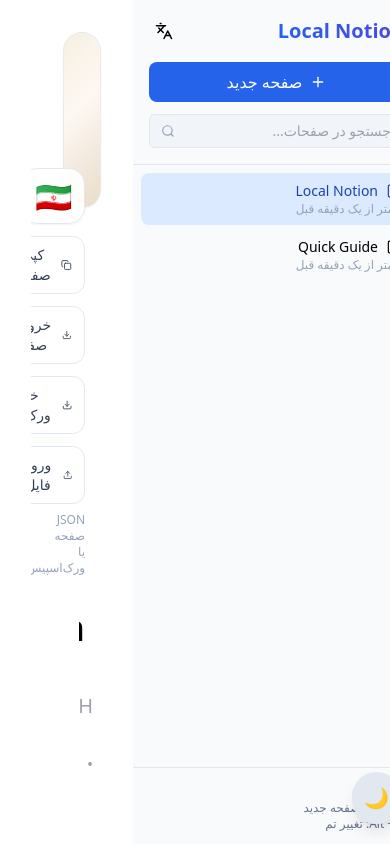
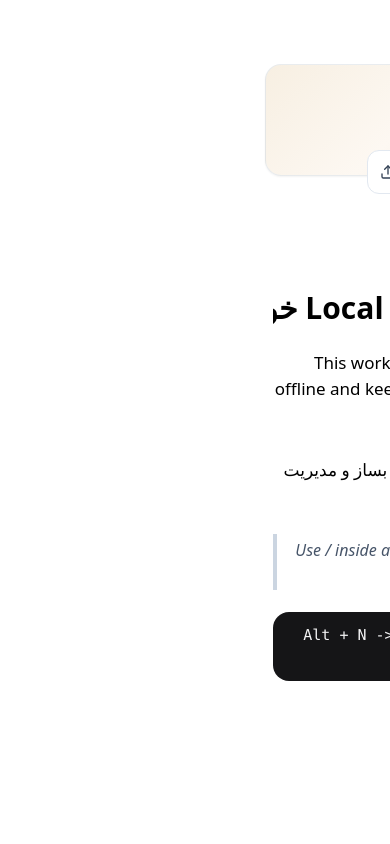
Before and after one commit to Fatemerjn/local-notion, a React (Vite) app: page / in a window 390 px wide. Built offline with nearby package versions, Linux system fonts and the light colour scheme.

Commit message:
make it responsive

```diff
--- a/src/App.tsx
+++ b/src/App.tsx
@@ -3,6 +3,7 @@
 import { Sidebar } from "@/components/layout";
 import { matchesShortcut } from "@/lib/shortcuts";
 import { useWorkspaceActions } from "@/store/selectors";
+import { Menu } from "lucide-react";
 import { Toaster, toast } from "react-hot-toast";
 
 function App() {
@@ -12,6 +13,7 @@
   const [dark, setDark] = useState(
     () => localStorage.getItem("theme") === "dark",
   );
+  const [sidebarOpen, setSidebarOpen] = useState(false);
 
   const { createDocument } = useWorkspaceActions();
 
@@ -46,12 +48,32 @@
 
   return (
     <div
-      className={`flex h-screen w-full overflow-hidden ${lang === "fa" ? "font-vazir" : "font-sans"}`}
+      className={`relative flex h-dvh w-full overflow-hidden bg-white dark:bg-slate-950 ${lang === "fa" ? "font-vazir" : "font-sans"}`}
     >
       <Toaster position="bottom-right" />
+      <button
+        type="button"
+        onClick={() => setSidebarOpen(true)}
+        className="fixed right-3 top-3 z-40 rounded-xl border border-slate-200 bg-white/90 p-2 shadow-sm backdrop-blur dark:border-slate-700 dark:bg-slate-900/90 md:hidden"
+        aria-label="Open sidebar"
+      >
+        <Menu size={20} />
+      </button>
+      {sidebarOpen && (
+        <button
+          type="button"
+          onClick={() => setSidebarOpen(false)}
+          className="fixed inset-0 z-40 bg-black/25 md:hidden"
+          aria-label="Close sidebar overlay"
+        />
+      )}
       <Sidebar
         lang={lang}
         onLangToggle={() => setLang((l) => (l === "en" ? "fa" : "en"))}
+        onNavigate={() => setSidebarOpen(false)}
+        className={`fixed inset-y-0 right-0 z-50 transition-transform duration-200 md:static md:z-auto md:translate-x-0 ${
+          sidebarOpen ? "translate-x-0" : "translate-x-full"
+        }`}
       />
       <Editor lang={lang} />
       <button
--- a/src/components/editor/Block.tsx
+++ b/src/components/editor/Block.tsx
@@ -3,6 +3,7 @@
   ChevronRight,
   Copy,
   GripVertical,
+  Plus,
   Trash2,
 } from "lucide-react";
 import TextareaAutosize from "react-textarea-autosize";
@@ -60,6 +61,7 @@
   } = useWorkspaceActions();
   const inputRef = useRef<HTMLInputElement | HTMLTextAreaElement>(null);
   const [activeCommandIndex, setActiveCommandIndex] = useState(0);
+  const [isTypeMenuOpen, setIsTypeMenuOpen] = useState(false);
   const placeholder = getBlockPlaceholder(block.type as BlockType);
   const isTodo = block.type === "todo";
   const isHeading = ["heading1", "heading2", "heading3"].includes(block.type);
@@ -67,20 +69,25 @@
   const isCode = block.type === "code";
   const isToggle = block.type === "toggle";
   const isDivider = block.type === "divider";
-  const slashQuery = block.content.startsWith("/")
-    ? block.content.slice(1).trim().toLowerCase()
+  const trimmedContent = block.content.trimStart();
+  const slashMatch = trimmedContent.match(/^[/\\](.*)$/);
+  const slashQuery = slashMatch
+    ? slashMatch[1].trim().toLowerCase()
     : "";
+  const commandQuery = isTypeMenuOpen ? "" : slashQuery;
   const filteredCommands = BLOCK_COMMANDS.filter((command) => {
-    if (!slashQuery) {
+    if (!commandQuery) {
       return true;
     }
 
     return [command.labelFa, command.labelEn, command.type].some((value) =>
-      value.toLowerCase().includes(slashQuery),
+      value.toLowerCase().includes(commandQuery),
     );
   });
   const isCommandMenuOpen =
-    !isDivider && block.content.startsWith("/") && filteredCommands.length > 0;
+    !isDivider &&
+    (isTypeMenuOpen || Boolean(slashMatch)) &&
+    filteredCommands.length > 0;
 
   const handleChange = (
     event: React.ChangeEvent<HTMLInputElement | HTMLTextAreaElement>,
@@ -116,13 +123,11 @@
 
   const selectCommand = (type: BlockType) => {
     setBlockType(block.id, type, docId);
-    updateBlock(
-      block.id,
-      {
-        content: type === "divider" ? "" : "",
-      },
-      docId,
-    );
+    updateBlock(block.id, { content: slashMatch || type === "divider" ? "" : block.content }, docId);
+    setIsTypeMenuOpen(false);
+    if (type !== "divider") {
+      onRequestFocus(block.id);
+    }
   };
 
   const focusSibling = (blockId: string | null) => {
@@ -180,6 +185,7 @@
 
       if (event.key === "Escape") {
         event.preventDefault();
+        setIsTypeMenuOpen(false);
         updateBlock(block.id, { content: "" }, docId);
         return;
       }
@@ -222,12 +228,21 @@
   };
 
   const renderHandle = () => (
-    <div className="mt-1 hidden w-8 shrink-0 items-start justify-center gap-1 text-zinc-300 group-hover:flex">
+    <div className="mt-1 flex w-16 shrink-0 items-start justify-center gap-1 text-zinc-300 sm:w-14">
+      <button
+        type="button"
+        onClick={() => setIsTypeMenuOpen((current) => !current)}
+        className="rounded p-1 text-zinc-400 transition hover:bg-zinc-200 hover:text-zinc-700 dark:hover:bg-zinc-700"
+        aria-label="Change block type"
+      >
+        <Plus size={15} />
+      </button>
       <button
         type="button"
         onClick={() => moveBlockBy(-1)}
-        className="rounded p-1 transition hover:bg-zinc-200 hover:text-zinc-600 dark:hover:bg-zinc-700"
+        className="hidden rounded p-1 transition hover:bg-zinc-200 hover:text-zinc-600 disabled:opacity-30 dark:hover:bg-zinc-700 sm:block"
         disabled={index === 0}
+        aria-label="Move block up"
       >
         <GripVertical size={14} />
       </button>
@@ -336,19 +351,20 @@
             )}
 
             {isCommandMenuOpen && (
-              <div className="absolute left-10 top-full z-20 mt-2 w-80 overflow-hidden rounded-2xl border border-slate-200 bg-white shadow-xl dark:border-slate-700 dark:bg-slate-900">
+              <div className="absolute inset-x-2 top-full z-50 mt-2 max-h-80 overflow-y-auto rounded-2xl border border-slate-200 bg-white shadow-xl dark:border-slate-700 dark:bg-slate-900 sm:inset-x-auto sm:w-80">
                 {filteredCommands.map((command, commandIndex) => (
                   <button
                     key={command.type}
                     type="button"
                     onMouseDown={(event) => event.preventDefault()}
                     onClick={() => selectCommand(command.type)}
-                    className={`flex w-full items-start justify-between px-4 py-3 text-left transition ${
+                    className={`flex w-full items-start justify-between gap-4 px-4 py-3 text-start transition ${
                       commandIndex === activeCommandIndex
                         ? "bg-slate-100 dark:bg-slate-800"
                         : "hover:bg-slate-50 dark:hover:bg-slate-800/80"
                     }`}
                   >
+                    <span className="flex min-w-0 flex-col">
                       <span className="font-medium text-slate-700 dark:text-slate-100">
                         {lang === "fa" ? command.labelFa : command.labelEn}
                       </span>
@@ -356,6 +372,10 @@
                         {lang === "fa"
                           ? command.descriptionFa
                           : command.descriptionEn}
+                      </span>
+                    </span>
+                    <span className="rounded-md bg-slate-100 px-2 py-1 text-xs text-slate-500 dark:bg-slate-800">
+                      /{command.type}
                     </span>
                   </button>
                 ))}
--- a/src/components/editor/Editor.tsx
+++ b/src/components/editor/Editor.tsx
@@ -2,7 +2,11 @@
 import { Copy, Download, Plus, Upload } from "lucide-react";
 import { toast } from "react-hot-toast";
 import { translations } from "@/i18n/translations";
-import { downloadJson, createPageExportName, createWorkspaceExportName } from "@/lib/export";
+import {
+  createPageExportName,
+  createWorkspaceExportName,
+  downloadJson,
+} from "@/lib/export";
 import {
   useActiveDocument,
   useDocuments,
@@ -126,15 +130,15 @@
   };
 
   return (
-    <div className="flex-1 overflow-auto p-8">
+    <div className="flex-1 overflow-auto px-3 pb-24 pt-16 sm:px-6 md:p-8">
       <div className="mx-auto max-w-3xl">
         <div
-          className="h-44 rounded-[28px] border border-slate-200/70 bg-cover bg-center shadow-sm dark:border-slate-700/80"
+          className="h-28 rounded-2xl border border-slate-200/70 bg-cover bg-center shadow-sm dark:border-slate-700/80 sm:h-36 md:h-44 md:rounded-[28px]"
           style={{ background: activeDocument.cover }}
         />
 
-        <div className="-mt-10 mb-8 px-4">
-          <div className="flex flex-wrap items-center gap-3">
+        <div className="-mt-7 mb-6 px-2 sm:-mt-10 sm:mb-8 sm:px-4">
+          <div className="flex flex-wrap items-center gap-2 sm:gap-3">
             <input
               type="text"
               value={activeDocument.icon ?? ""}
@@ -145,35 +149,39 @@
               }
               aria-label={t.pageIconLabel}
               placeholder={t.pageIconPlaceholder}
-              className="h-14 w-16 rounded-2xl border border-slate-200 bg-white/90 text-center text-3xl shadow-sm outline-none backdrop-blur dark:border-slate-700 dark:bg-slate-900/90"
+              className="h-12 w-14 rounded-2xl border border-slate-200 bg-white/90 text-center text-2xl shadow-sm outline-none backdrop-blur dark:border-slate-700 dark:bg-slate-900/90 sm:h-14 sm:w-16 sm:text-3xl"
             />
             <button
               onClick={handleDuplicatePage}
-              className="inline-flex items-center gap-2 rounded-xl border border-slate-200 bg-white px-3 py-2 text-sm text-slate-700 transition hover:bg-slate-50 dark:border-slate-700 dark:bg-slate-900 dark:text-slate-200 dark:hover:bg-slate-800"
+              className="inline-flex h-11 items-center gap-2 rounded-xl border border-slate-200 bg-white px-3 text-sm text-slate-700 transition hover:bg-slate-50 dark:border-slate-700 dark:bg-slate-900 dark:text-slate-200 dark:hover:bg-slate-800"
+              title={t.duplicatePage}
             >
               <Copy size={16} />
-              <span>{t.duplicatePage}</span>
+              <span className="hidden sm:inline">{t.duplicatePage}</span>
             </button>
             <button
               onClick={handleExportPage}
-              className="inline-flex items-center gap-2 rounded-xl border border-slate-200 bg-white px-3 py-2 text-sm text-slate-700 transition hover:bg-slate-50 dark:border-slate-700 dark:bg-slate-900 dark:text-slate-200 dark:hover:bg-slate-800"
+              className="inline-flex h-11 items-center gap-2 rounded-xl border border-slate-200 bg-white px-3 text-sm text-slate-700 transition hover:bg-slate-50 dark:border-slate-700 dark:bg-slate-900 dark:text-slate-200 dark:hover:bg-slate-800"
+              title={t.exportPage}
             >
               <Download size={16} />
-              <span>{t.exportPage}</span>
+              <span className="hidden sm:inline">{t.exportPage}</span>
             </button>
             <button
               onClick={handleExportWorkspace}
-              className="inline-flex items-center gap-2 rounded-xl border border-slate-200 bg-white px-3 py-2 text-sm text-slate-700 transition hover:bg-slate-50 dark:border-slate-700 dark:bg-slate-900 dark:text-slate-200 dark:hover:bg-slate-800"
+              className="inline-flex h-11 items-center gap-2 rounded-xl border border-slate-200 bg-white px-3 text-sm text-slate-700 transition hover:bg-slate-50 dark:border-slate-700 dark:bg-slate-900 dark:text-slate-200 dark:hover:bg-slate-800"
+              title={t.exportWorkspace}
             >
               <Download size={16} />
-              <span>{t.exportWorkspace}</span>
+              <span className="hidden sm:inline">{t.exportWorkspace}</span>
             </button>
             <button
               onClick={() => importInputRef.current?.click()}
-              className="inline-flex items-center gap-2 rounded-xl border border-slate-200 bg-white px-3 py-2 text-sm text-slate-700 transition hover:bg-slate-50 dark:border-slate-700 dark:bg-slate-900 dark:text-slate-200 dark:hover:bg-slate-800"
+              className="inline-flex h-11 items-center gap-2 rounded-xl border border-slate-200 bg-white px-3 text-sm text-slate-700 transition hover:bg-slate-50 dark:border-slate-700 dark:bg-slate-900 dark:text-slate-200 dark:hover:bg-slate-800"
+              title={t.importWorkspace}
             >
               <Upload size={16} />
-              <span>{t.importWorkspace}</span>
+              <span className="hidden sm:inline">{t.importWorkspace}</span>
             </button>
             <input
               ref={importInputRef}
@@ -183,10 +191,12 @@
               className="hidden"
             />
           </div>
-          <div className="mt-2 text-xs text-slate-400">{t.importHint}</div>
+          <div className="mt-2 hidden text-xs text-slate-400 sm:block">
+            {t.importHint}
+          </div>
         </div>
 
-        <div className="mb-8 px-4">
+        <div className="mb-6 px-2 sm:mb-8 sm:px-4">
           <input
             type="text"
             value={activeDocument.title}
@@ -194,7 +204,7 @@
               updateDocumentTitle(activeDocument.id, event.target.value)
             }
             placeholder={t.untitled}
-            className="w-full bg-transparent text-4xl font-bold outline-none placeholder:text-slate-300"
+            className="w-full bg-transparent text-3xl font-bold outline-none placeholder:text-slate-300 sm:text-4xl"
           />
         </div>
 
--- a/src/components/layout/Sidebar.tsx
+++ b/src/components/layout/Sidebar.tsx
@@ -12,9 +12,11 @@
 interface Props {
   lang: "en" | "fa";
   onLangToggle: () => void;
+  onNavigate?: () => void;
+  className?: string;
 }
 
-export const Sidebar = ({ lang, onLangToggle }: Props) => {
+export const Sidebar = ({ lang, onLangToggle, onNavigate, className = "" }: Props) => {
   const t = translations[lang];
   const documents = useDocuments();
   const activeDocId = useActiveDocId();
@@ -26,7 +28,9 @@
   );
 
   return (
-    <aside className="flex h-full w-72 flex-col border-r border-slate-200 bg-slate-50 dark:border-slate-800 dark:bg-slate-900">
+    <aside
+      className={`flex h-full w-80 max-w-[86vw] flex-col border-r border-slate-200 bg-slate-50 dark:border-slate-800 dark:bg-slate-900 md:w-72 ${className}`}
+    >
       <div className="border-b border-slate-200 p-4 dark:border-slate-800">
         <div className="mb-4 flex items-center justify-between">
           <h1 className="bg-gradient-to-r from-blue-600 to-indigo-600 bg-clip-text text-xl font-bold text-transparent">
@@ -41,7 +45,10 @@
         </div>
 
         <button
-          onClick={() => createDocument(t.untitled)}
+          onClick={() => {
+            createDocument(t.untitled);
+            onNavigate?.();
+          }}
           className="flex w-full items-center justify-center gap-2 rounded-lg bg-blue-600 py-2 text-white transition hover:bg-blue-700"
         >
           <Plus size={16} />
@@ -72,7 +79,10 @@
           filteredDocs.map((document) => (
             <div
               key={document.id}
-              onClick={() => setActiveDocId(document.id)}
+              onClick={() => {
+                setActiveDocId(document.id);
+                onNavigate?.();
+              }}
               className={`group flex cursor-pointer items-center justify-between rounded-lg px-3 py-2 transition ${
                 document.id === activeDocId
                   ? "bg-blue-100 text-blue-800 dark:bg-blue-900/40 dark:text-blue-200"
```
Lines whose indentation alone changed are shown as unchanged.
